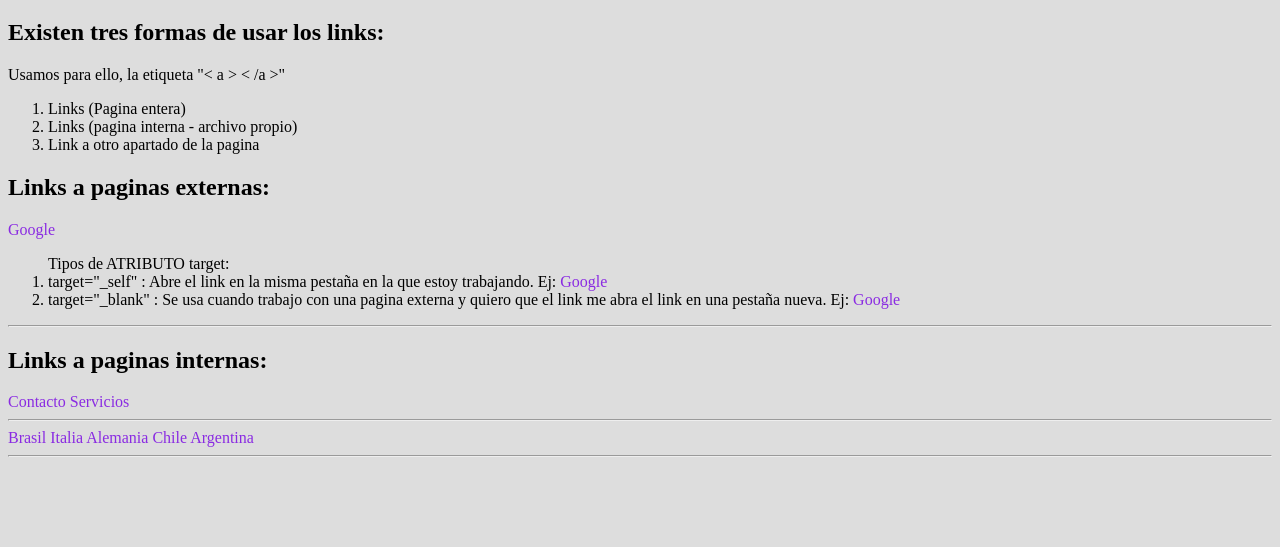
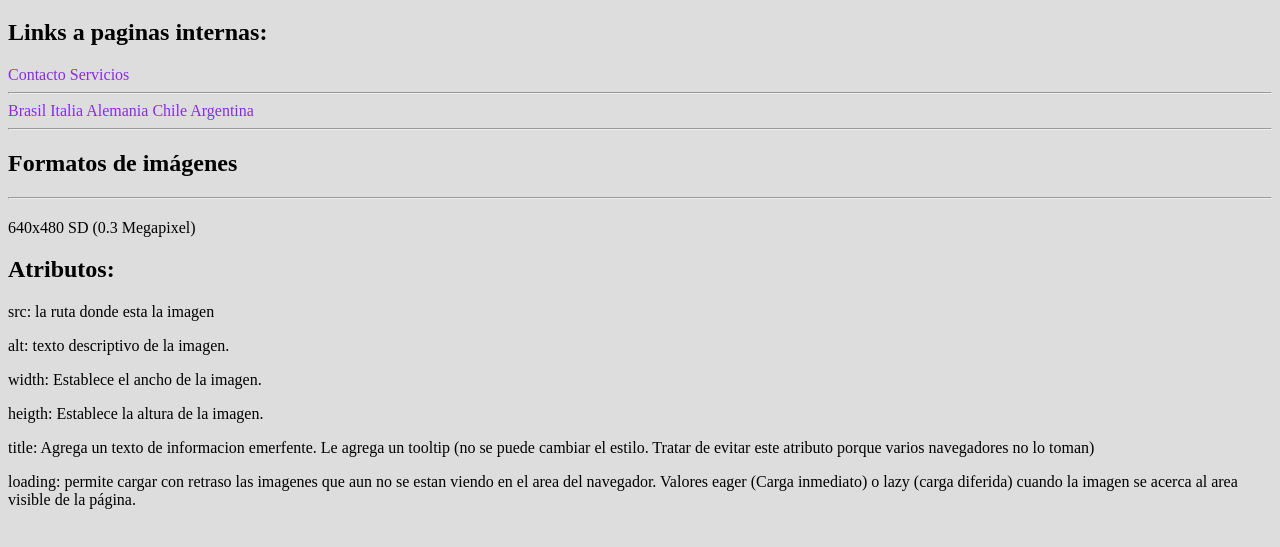
Before and after one commit to Rodrigo-Emca/EducacionIT-ProgramacionFullStack, a plain HTML site: page clase.04/index.html in a window 1280 px wide. Shown: the part 61-608 px from the top of the page. Drawn offline with Linux system fonts and the light colour scheme.

Commit message:
Agregado de atributos

```diff
--- a/clase.04/index.html
+++ b/clase.04/index.html
@@ -8,26 +8,6 @@
 </head>
 <body>
     <h1>Imágenes</h1>
-
-    <h2>Existen tres formas de usar los links:</h2>
-    <p>Usamos para ello, la etiqueta "< a > < /a >"</p>
-    <ol>
-        <li>Links (Pagina entera)</li>
-        <li>Links (pagina interna - archivo propio)</li>
-        <li>Link a otro apartado de la pagina</li>
-    </ol>
-
-    <h2>Links a paginas externas:</h2>
-    <a href="https:www.google.com.ar" target="_self">Google</a>
-
-    <ol>Tipos de ATRIBUTO target:
-        <li>target="_self" : Abre el link en la misma pestaña en la que estoy trabajando.
-            Ej: <a href="https:www.google.com.ar" target="_self">Google</a></li>
-        <li>target="_blank" : Se usa cuando trabajo con una pagina externa y quiero que el link me abra el link en una pestaña nueva.
-            Ej: <a href="https:www.google.com.ar" target="_blank">Google</a></li>
-    </ol>
-
-    <hr> <!-- Este es un separador, muy útil para distingir temas en una página. -->
 
     <h2>Links a paginas internas:</h2>
     <a href="contacto.html">Contacto</a>
@@ -43,5 +23,22 @@
 
     <hr>
 
+    <h2>Formatos de imágenes</h2>
+
+    <hr>
+
+    <h2></h2>
+
+    <p>640x480 SD (0.3 Megapixel)</p>
+
+    <h2>Atributos:</h2>
+
+    <p>src: la ruta donde esta la imagen</p>
+    <p>alt: texto descriptivo de la imagen.</p>
+    <p>width: Establece el ancho de la imagen.</p>
+    <p>heigth: Establece la altura de la imagen.</p>
+    <p>title: Agrega un texto de informacion emerfente. Le agrega un tooltip (no se puede cambiar el estilo. Tratar de evitar este atributo porque varios navegadores no lo toman)</p>
+    <p>loading: permite cargar con retraso las imagenes que aun no se estan viendo en el area del navegador. Valores eager (Carga inmediato) o lazy (carga diferida) cuando la imagen se acerca al area visible de la página.</p>
+
 </body>
 </html>
```
